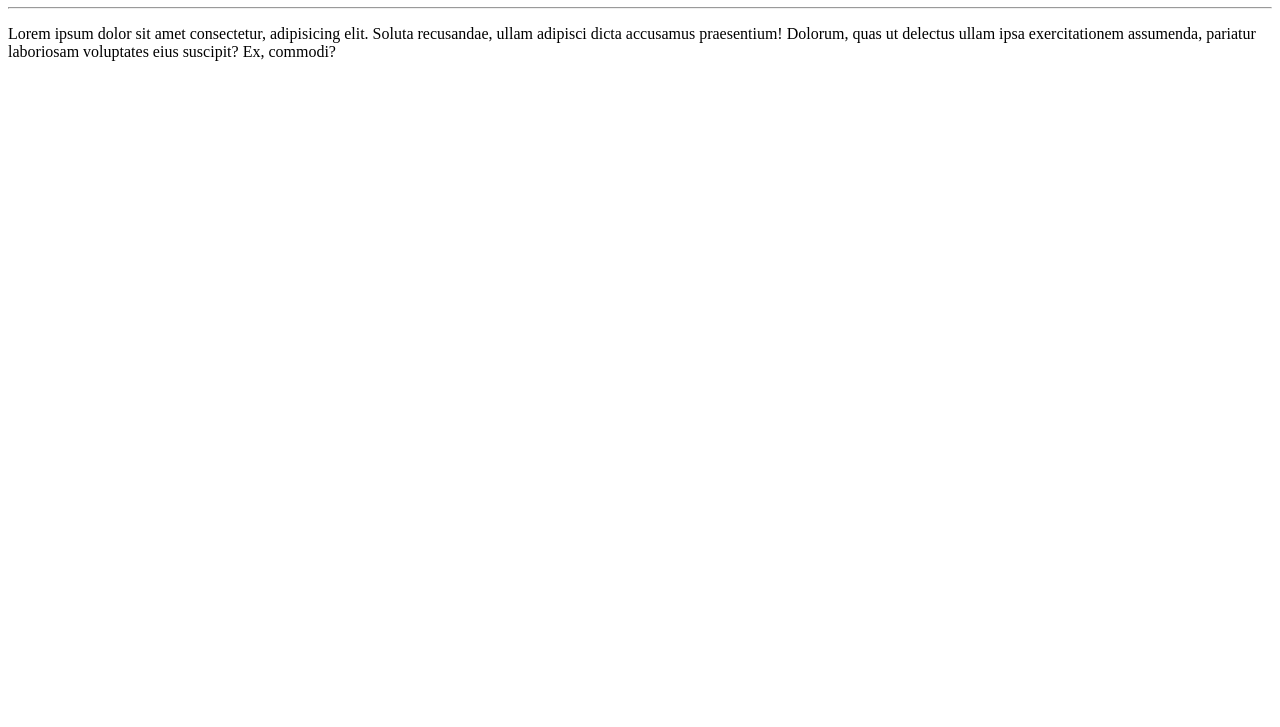
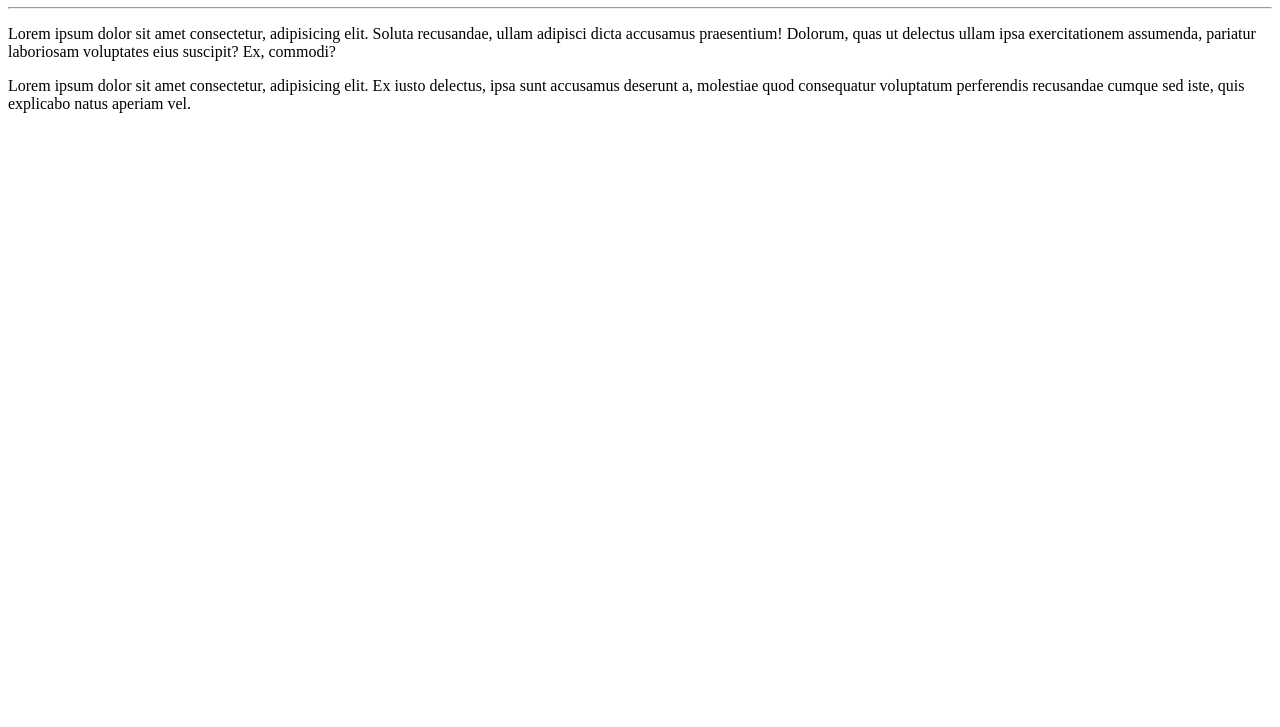
Before and after one commit to RamonDevillart/Ola-mundo, a plain HTML site: page site-exemplo/index.html in a window 1280 px wide. Shown: the part 73-800 px from the top of the page. Drawn offline with Linux system fonts and the light colour scheme.

Commit message:
i added a paragraph

```diff
--- a/site-exemplo/index.html
+++ b/site-exemplo/index.html
@@ -10,5 +10,6 @@
     <h1>Hello World!</h1>
     <hr>
     <p>Lorem ipsum dolor sit amet consectetur, adipisicing elit. Soluta recusandae, ullam adipisci dicta accusamus praesentium! Dolorum, quas ut delectus ullam ipsa exercitationem assumenda, pariatur laboriosam voluptates eius suscipit? Ex, commodi?</p>
+    <p>Lorem ipsum dolor sit amet consectetur, adipisicing elit. Ex iusto delectus, ipsa sunt accusamus deserunt a, molestiae quod consequatur voluptatum perferendis recusandae cumque sed iste, quis explicabo natus aperiam vel.</p>
 </body>
 </html>
```
